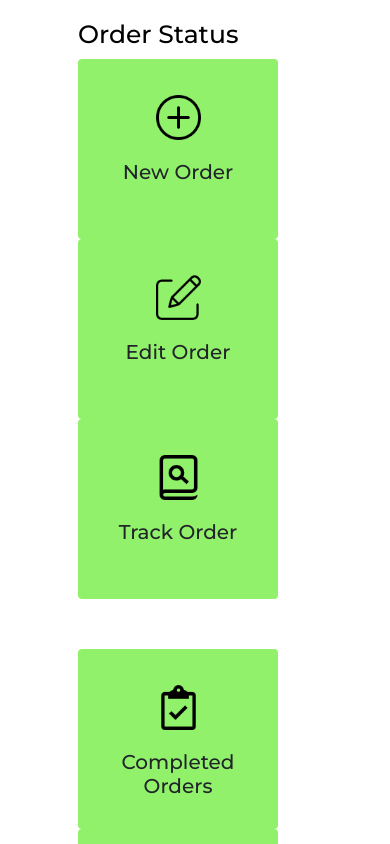
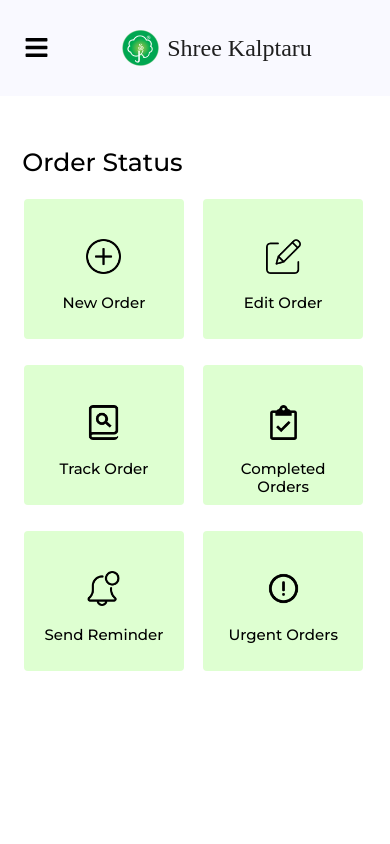
Before and after one commit to ankit-chotaliya/kalptaru, a React (Create React App) app: page /home in a window 390 px wide. Shown: the top 844 px of the page. Built offline with nearby package versions, Linux system fonts and the light colour scheme.

Commit message:
Home Componenet updated final

```diff
--- a/src/App.js
+++ b/src/App.js
@@ -32,7 +32,7 @@ const App = () => {
         <Route path="/settings" exact element={<Settings/>}/>
         <Route path="/modal" exact element={<ModalButton/>}/>
         <Route path="/sendreminder" exact element={<SendReminder/>}/>
-        <Route path="/completedorder" exact element={<CompletedOrder/>}/>
+        <Route path="/CompletedOrders" exact element={<CompletedOrder/>}/>
 
       </Routes>
 
--- a/src/Components/CompletedOrder/CompletedOrder.jsx
+++ b/src/Components/CompletedOrder/CompletedOrder.jsx
@@ -2,9 +2,9 @@ import React,{useState} from 'react'
 import Navbar from '../NavBar/Navbar'
 import {AiOutlineArrowLeft} from 'react-icons/ai'
 import ModalHelper from '../Helper/Modal/ModalHelper';
-import { FiRepeat } from 'react-icons/fi'
 import './CompletedOrder.css';
 import ListView from '../Helper/ListView/ListView';
+import {FiRepeat} from 'react-icons/fi'
 function CompletedOrder() {
   const [viewModal,setViewModal]=useState(false);
   const handleModalReply=(e)=>{
--- a/src/Components/Home/Home.css
+++ b/src/Components/Home/Home.css
@@ -1,53 +1,255 @@
-@import url('https://fonts.googleapis.com/css2?family=Montserrat:wght@500;700&display=swap');
-body{
-	font-family: 'Montserrat', sans-serif !important;
+
+@import url("https://fonts.googleapis.com/css2?family=Montserrat:wght@500;700&display=swap");
+
+body {
+  font-family: "Montserrat", sans-serif !important;
 }
-.bg-home
-{
-    background-color: var(--bgcolor);
-    width: 60%;
-    height: 500px !important;
-    margin: 0px 20% !important;
+
+.bg-home {
+  background-color: var(--bgcolor);
 }
-.title-home
-{
-    color:black;
-    font-weight: 100;
-    margin-top:7%;
-    font-size:25px;
-    margin-bottom:2%;
+
+.title-home {
+  color: black;
+  font-weight: 300;
+  font-size: 35px;
+  margin-left: 0.7rem !important;
 }
-.box-home
-{
-    width: 200px !important;
-    height:180px;
-    text-align: center;
-    background-color:var(--lightGreen) !important;
-    border:0 !important;
-    padding:20px 20px;
-    margin-right:30px;
+
+.boxcenter-home {
+  display: flex;
+  align-items: center;
+  justify-content: space-around;
 }
-.boxrow-home
-{
-    margin-top: 50px !important;
+
+.box-home {
+  width: 18rem !important;
+  height: 250px;
+  text-align: center;
+  background-color: #deffd1 !important;
+  border: 0 !important;
+  padding: 1.5rem !important;
+  margin-top: 10%;
 }
-.newOrderlogo-home
-{
-    width:45px;
-    height:45px;
+
+.boxrow-home {
+  margin-top: 50px !important;
 }
-.editOrderlogo-home
-{
-    width:45px;
-    height:45px;
+
+.logo-home {
+  width: 55px;
+  height: 55px;
 }
-.trackOrderlogo-home
-{
-    width:45px;
-    height:45px;
+
+.box-body {
+  margin-top: 1.5rem;
 }
-.boxname-home
-{
-    margin-top:20px;
-    font-size:20px;
+
+.boxname-home {
+  margin-top: 25px;
+  font-size: 25px;
 }
+
+.parent_box-home {
+  margin-left: 1rem;
+}
+
+@media screen and (max-width: 1500px) {
+  .title-home {
+    margin-left: 0% !important;
+  }
+}
+
+@media screen and (max-width: 1025px) {
+  .title-home {
+    margin-left: 0% !important;
+    font-size: 25px;
+  }
+
+  .logo-home {
+    width: 45px;
+    height: 45px;
+  }
+
+  .boxname-home {
+    margin-top: 20px;
+    font-size: 20px;
+  }
+
+  .box-body {
+    margin-top: 0%;
+  }
+
+  .box-home {
+    width: 15rem !important;
+    height: 180px;
+  }
+}
+
+@media screen and (max-width: 1023px) {
+  .logo-home {
+    width: 35px;
+    height: 35px;
+  }
+
+  .boxname-home {
+    margin-left: 0 !important;
+    font-size: 18px;
+  }
+
+  .box-home {
+    padding: 0 !important;
+    padding-top: 1.5rem !important;
+    height: 160px;
+  }
+}
+
+@media screen and (max-width: 540px) {
+  .box-home {
+    width: 11rem !important;
+    height: 140px;
+  }
+
+  .boxname-home {
+    margin-left: 0 !important;
+    font-size: 15px;
+  }
+
+  .boxcenter-home {
+    width: auto !important;
+    max-width: fit-content !important;
+  }
+
+  .boxrow-home {
+    margin-top: 0 !important;
+  }
+}
+
+@media screen and (max-width: 427px) {
+  .parent_box-home {
+    margin-left: 0%;
+  }
+
+  .logo-home {
+    width: 35px;
+    height: 35px;
+  }
+
+  .row {
+    padding: 0rem;
+  }
+
+  .box-home {
+    width: 11rem !important;
+    height: 140px;
+  }
+
+  .boxcenter-home {
+    width: auto !important;
+    max-width: fit-content !important;
+    margin-bottom: 2%;
+    display: flex;
+    align-items: center;
+    justify-content: space-around;
+    padding-left: 0px !important;
+    padding-right: 0px !important;
+  }
+
+  .boxrow-home {
+    margin-top: 0 !important;
+  }
+}
+
+@media screen and (max-width: 426px) {
+  .box-home {
+    width: 10rem !important;
+    height: 140px;
+    margin-left: 2rem;
+    margin-right: 0rem;
+  }
+
+  .title-home {
+    margin-left: 4.5% !important;
+  }
+
+  .row {
+    margin-left: 3rem;
+  }
+
+  .parent_box-home {
+    margin-left: 0rem;
+  }
+}
+
+@media screen and (max-width: 400px) {
+  .box-home {
+    width: 10rem !important;
+    height: 140px;
+    margin-left: 1.2rem;
+    margin-right: 0rem;
+  }
+
+  .boxcenter-home {
+    --bs-gutter-x: 1rem !important;
+  }
+
+  .title-home {
+    margin-left: 1.5% !important;
+  }
+
+  .parent_box-home {
+    margin-left: 0.3rem;
+  }
+}
+
+@media screen and (max-width: 376px) {
+  .box-home {
+    width: 10rem !important;
+    height: 140px;
+    margin-left: 1rem;
+    margin-right: 0rem;
+  }
+
+  .title-home {
+    margin-left: 0% !important;
+  }
+}
+
+@media screen and (max-width: 361px) {
+  .box-home {
+    width: 10rem !important;
+    height: 140px;
+    margin-left: 1rem;
+    margin-right: 0rem;
+  }
+
+  .title-home {
+    margin-left: 0.5% !important;
+  }
+
+  .colcenter-home {
+    --bs-gutter-x: 1rem !important;
+  }
+
+  .parent_box-home {
+    margin-left: 0rem;
+  }
+
+}
+
+@media screen and (max-width: 325px) {
+  .box-home {
+    width: 9rem !important;
+    height: 140px;
+    margin-left: 0.7rem;
+    margin-right: 0rem;
+  }
+
+  .parent_box-home {
+    margin-left: 0.3rem;
+  }
+
+  .title-home {
+    margin-left: 0% !important;
+  }
+}
--- a/src/Components/Home/Home.js
+++ b/src/Components/Home/Home.js
@@ -1,71 +1,101 @@
-import React from 'react'
-import newOrder from './icons/plus.png'
-import editOrder from './icons/edit.png'
-import trackOrder from './icons/search.png'
-import completedOrders from './icons/clipboard.png'
-import sendReminder from './icons/notification.png'
-import urgentOrders from './icons/exclamation-mark.png'
-import './Home.css'
+import React from "react";
+import Navbar from '../NavBar/Navbar';
+import newOrder from "./icons/plus.png";
+import editOrder from "./icons/edit.png";
+import trackOrder from "./icons/search.png";
+import completedOrders from "./icons/clipboard.png";
+import sendReminder from "./icons/notification.png";
+import urgentOrders from "./icons/exclamation-mark.png";
+import "./Home.css";
 function Home() {
   return (
     <>
-            <div className="bg-home">
-                <div className="title-home">Order Status</div>
+    <Navbar />
+      <div className="container-fluid bg-home">
         <div className="row">
-                    <div className="col-md-4">
+          <div className="col-md-2"></div>
+          <div className="col-md-8 colcenter-home mb-5">
+            <div className="parent_box-home"> <div className="title-home mt-5">Order Status</div></div>
+            <div className="parent_box-home">
+              <div className="row contentaround-home ">
+                <div className="col-md-4 col-xs-6 col-sm-6 boxcenter-home">
                   <div className="card box-home">
-                            <div className="card-body">
-                                <img className="newOrderlogo-home" src={newOrder} alt="New Order" />
+                    <div className="card-body box-body ">
+                      <img className="logo-home" src={newOrder} alt="New Order" />
                       <h5 className="card-title boxname-home">New Order</h5>
                     </div>
                   </div>
                 </div>
-                    <div className="col-md-4">
-                        <div className="card box-home">
-                            <div className="card-body">
-                            <img className="editOrderlogo-home" src={editOrder} alt="Edit Order" />
+                <div className="col-md-4 col-xs-6 col-sm-6 boxcenter-home">
+                  <div className="card box-home ">
+                    <div className="card-body box-body">
+                      <img
+                        className="logo-home"
+                        src={editOrder}
+                        alt="Edit Order"
+                      />
                       <h5 className="card-title boxname-home">Edit Order</h5>
                     </div>
                   </div>
                 </div>
-                    <div className="col-md-4">
-                        <div className="card box-home">
-                            <div className="card-body">
-                            <img className="trackOrderlogo-home" src={trackOrder} alt="Track Order" />
+                <div className="col-md-4 col-xs-6 col-sm-6 boxcenter-home">
+                  <div className="card box-home ">
+                    <div className="card-body box-body">
+                      <img
+                        className="logo-home"
+                        src={trackOrder}
+                        alt="Track Order"
+                      />
                       <h5 className="card-title boxname-home">Track Order</h5>
                     </div>
                   </div>
                 </div>
-                </div>
-                <div className="row boxrow-home">
-                    <div className="col-md-4">
-                        <div className="card box-home">
-                            <div className="card-body">
-                                <img className="newOrderlogo-home" src={completedOrders} alt="New Order" />
-                                <h5 className="card-title boxname-home">Completed Orders</h5>
+                <div className="col-md-4 col-xs-6 col-sm-6 boxcenter-home">
+                  <div className="card box-home ">
+                    <div className="card-body box-body">
+                      <img
+                        className="logo-home"
+                        src={completedOrders}
+                        alt="New Order"
+                      />
+                      <h5 className="card-title boxname-home">
+                        Completed Orders
+                      </h5>
                     </div>
                   </div>
                 </div>
-                    <div className="col-md-4">
-                        <div className="card box-home">
-                            <div className="card-body">
-                            <img className="editOrderlogo-home" src={sendReminder} alt="Edit Order" />
+                <div className="col-md-4 col-xs-6 col-sm-6 boxcenter-home">
+                  <div className="card box-home ">
+                    <div className="card-body box-body">
+                      <img
+                        className="logo-home"
+                        src={sendReminder}
+                        alt="Edit Order"
+                      />
                       <h5 className="card-title boxname-home">Send Reminder</h5>
                     </div>
                   </div>
                 </div>
-                    <div className="col-md-4">
-                        <div className="card box-home">
-                            <div className="card-body">
-                            <img className="trackOrderlogo-home" src={urgentOrders} alt="Track Order" />
+                <div className="col-md-4 col-xs-6 col-sm-6 boxcenter-home">
+                  <div className="card box-home ">
+                    <div className="card-body box-body">
+                      <img
+                        className="logo-home"
+                        src={urgentOrders}
+                        alt="Track Order"
+                      />
                       <h5 className="card-title boxname-home">Urgent Orders</h5>
                     </div>
                   </div>
                 </div>
               </div>
             </div>
+          </div>
+          <div className="col-md-2"></div>
+        </div>
+      </div>
     </>
-    )
+  );
 }
 
-export default Home
+export default Home;
```
Lines whose indentation alone changed are shown as unchanged.
